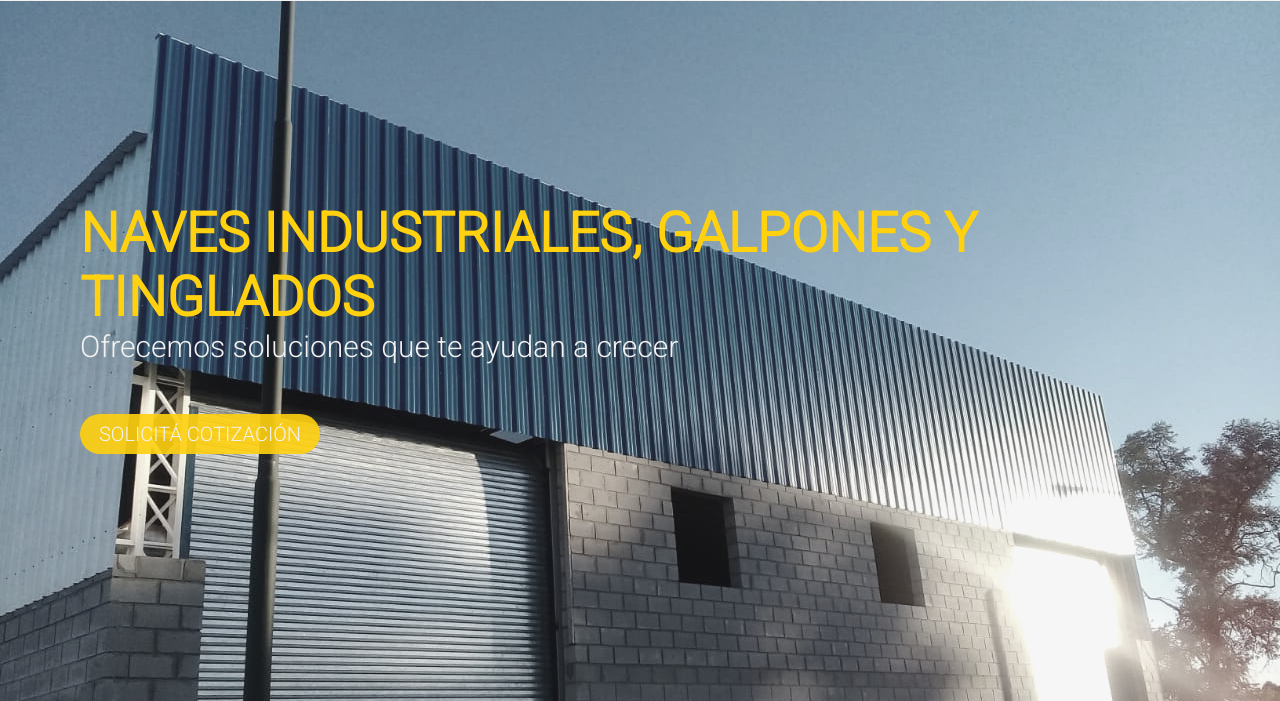
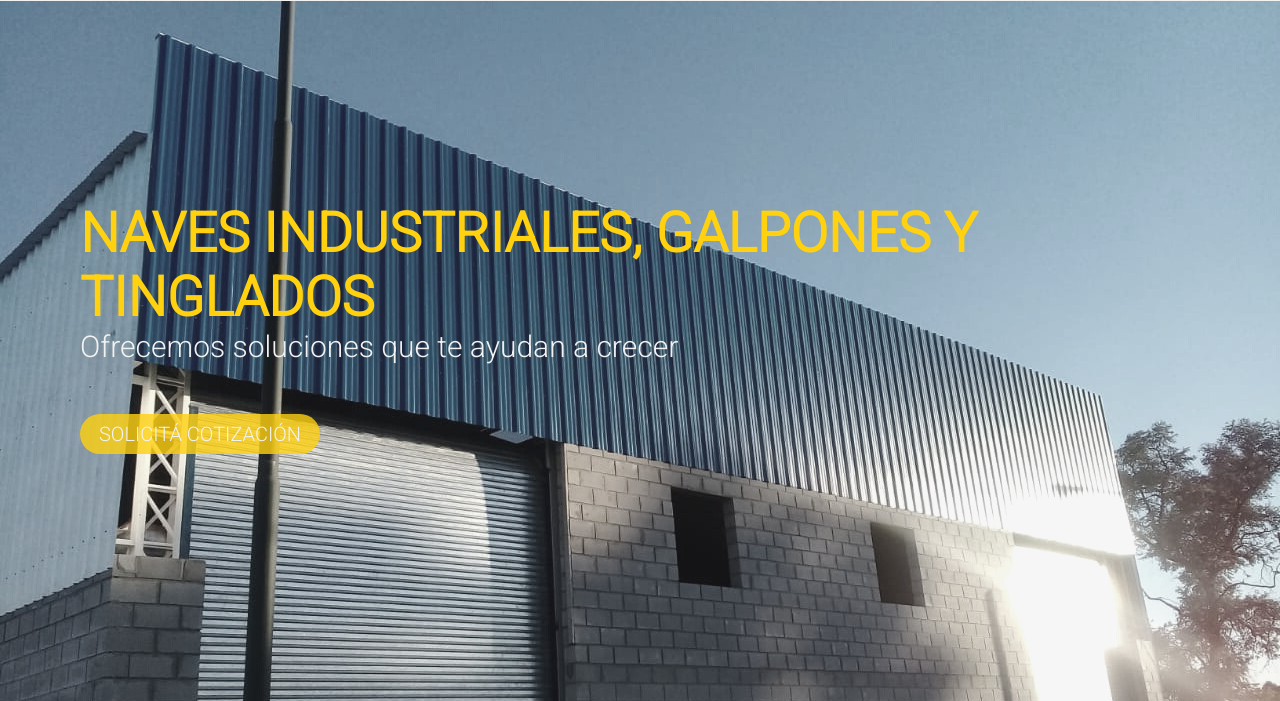
Before and after one commit to GonzaBernath/Coder-Entrega-, a plain HTML site: page index.html in a window 1280 px wide. In both pictures the pointer is over the button "SOLICITÁ COTIZACIÓN". Shown: the part 99-800 px from the top of the page. Drawn offline with Linux system fonts and the light colour scheme; files that its build step writes are made by us from their sources; a web font is replaced by a local one.

```diff
--- a/css/estilo2.css
+++ b/estilo2.css
@@ -1,7 +1,7 @@
 
 
 .main__img a button:hover {
-	background-color: rgba(255, 209, 15, 0.9);
+	background-color: rgba(255, 209, 15, 0.8);
 }
 
 
```
Also changed, not shown: 2 other files.
